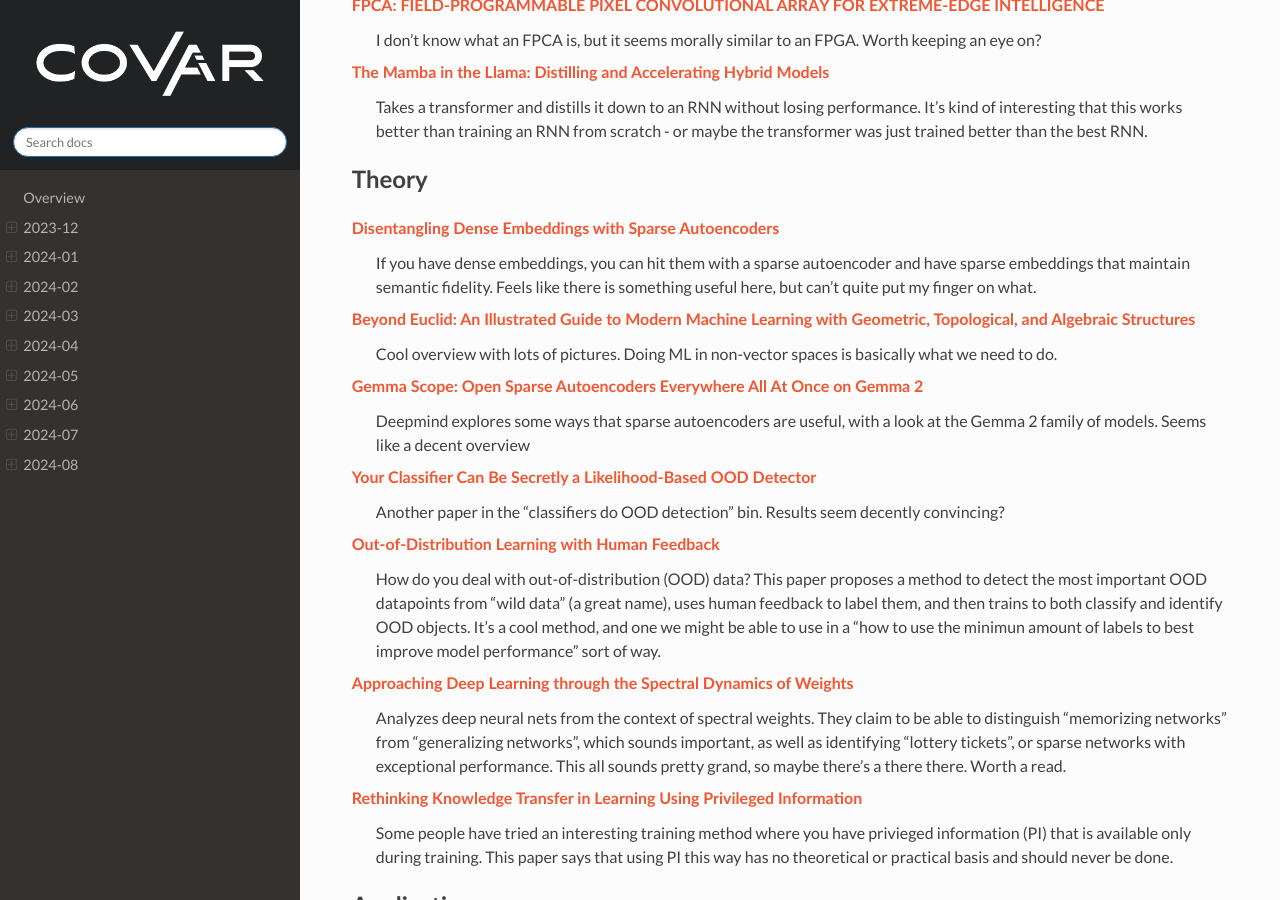
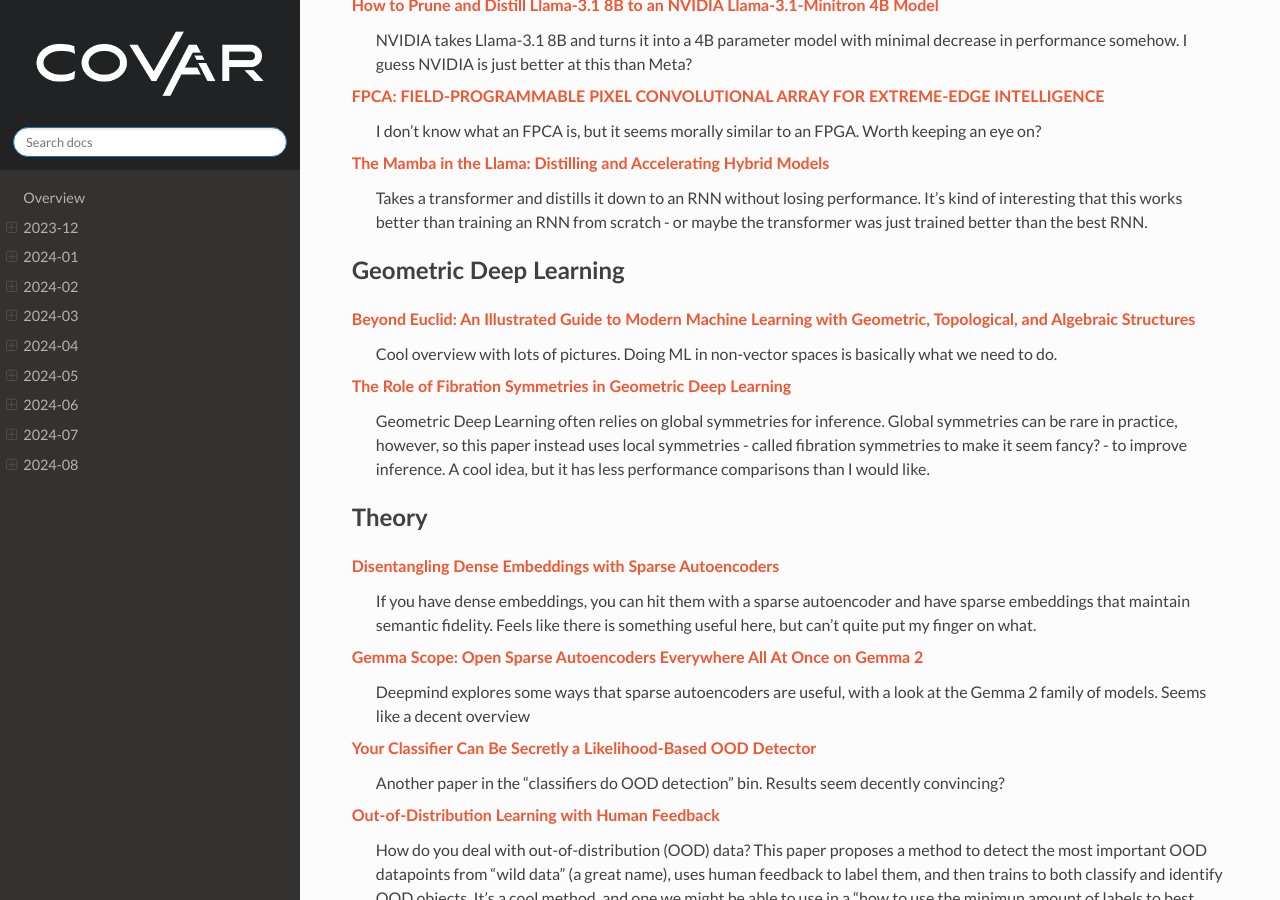
Before and after one commit to covartech/zeitgeist, a Sphinx documentation site: the page built from docs/issues/2024-09.rst, in a window 1280 px wide and 900 px high, scrolled down 3298 px. Built offline with Sphinx 7.4.7 and the Read the Docs theme 2.0.0, drawn with Linux system fonts in a browser that asks for light colours; some of the changed text lies outside the part shown.

Commit message:
Update 2024_08_29

```diff
--- a/docs/issues/2024-09.rst
+++ b/docs/issues/2024-09.rst
@@ -42,6 +42,9 @@
 ----
 `LONGVILA: SCALING LONG-CONTEXT VISUAL LANGUAGE MODELS FOR LONG VIDEOS <https://arxiv.org/pdf/2408.10188>`_
     NVIDIA continues to chip away at VLMs, this time giving VILA extra long context length.  Lots of good stuff in here about training, datasets, performance, etc.
+
+`EAGLE: Exploring The Design Space for Multimodal LLMs with Mixture of Encoders <https://arxiv.org/pdf/2408.15998>`_
+    NVIDIA and friends do a fairly in-depth analysis of a bunch of different ways you can make mulitmodal LLMs with a number of different vision encoders.  Finds that simple methods work just as well as more complex ones.
 
 Doctrinaire
 -----------
@@ -101,13 +104,18 @@
 `The Mamba in the Llama: Distilling and Accelerating Hybrid Models <https://arxiv.org/pdf/2408.15237>`_
     Takes a transformer and distills it down to an RNN without losing performance.  It's kind of interesting that this works better than training an RNN from scratch - or maybe the transformer was just trained better than the best RNN.
 
+Geometric Deep Learning
+-----------------------
+`Beyond Euclid: An Illustrated Guide to Modern Machine Learning with Geometric, Topological, and Algebraic Structures <https://www.arxiv.org/pdf/2407.09468>`_
+    Cool overview with lots of pictures. Doing ML in non-vector spaces is basically what we need to do.
+
+`The Role of Fibration Symmetries in Geometric Deep Learning <https://arxiv.org/pdf/2408.15894>`_
+    Geometric Deep Learning often relies on global symmetries for inference.  Global symmetries can be rare in practice, however, so this paper instead uses local symmetries - called fibration symmetries to make it seem fancy? - to improve inference.  A cool idea, but it has less performance comparisons than I would like.
+
 Theory
 ------
 `Disentangling Dense Embeddings with Sparse Autoencoders <https://arxiv.org/pdf/2408.00657>`_
     If you have dense embeddings, you can hit them with a sparse autoencoder and have sparse embeddings that maintain semantic fidelity.  Feels like there is something useful here, but can't quite put my finger on what.
-
-`Beyond Euclid: An Illustrated Guide to Modern Machine Learning with Geometric, Topological, and Algebraic Structures <https://www.arxiv.org/pdf/2407.09468>`_
-    Cool overview with lots of pictures. Doing ML in non-vector spaces is basically what we need to do.
 
 `Gemma Scope: Open Sparse Autoencoders Everywhere All At Once on Gemma 2 <https://arxiv.org/pdf/2408.05147>`_
     Deepmind explores some ways that sparse autoencoders are useful, with a look at the Gemma 2 family of models.  Seems like a decent overview
@@ -158,6 +166,9 @@
 `Sapiens: Foundation for Human Vision Models <https://arxiv.org/pdf/2408.12569>`_
     Meta releases a new foundation model for computer vision focussing on humans.  Seems decent, but rather limited in scope and the examples have large numbers of pixels on target, so likely not to be much use for us.
 
+`SciLitLLM: How to Adapt LLMs for Scientific Literature Understanding <https://arxiv.org/pdf/2408.15545>`_
+    A suite of LLMs to read scientic papers/abstracts and extract useful info in JSON format.  Seems useful for LitCoin.
+
 Lunch and Learn
 ---------------
 2024-08-06
```
